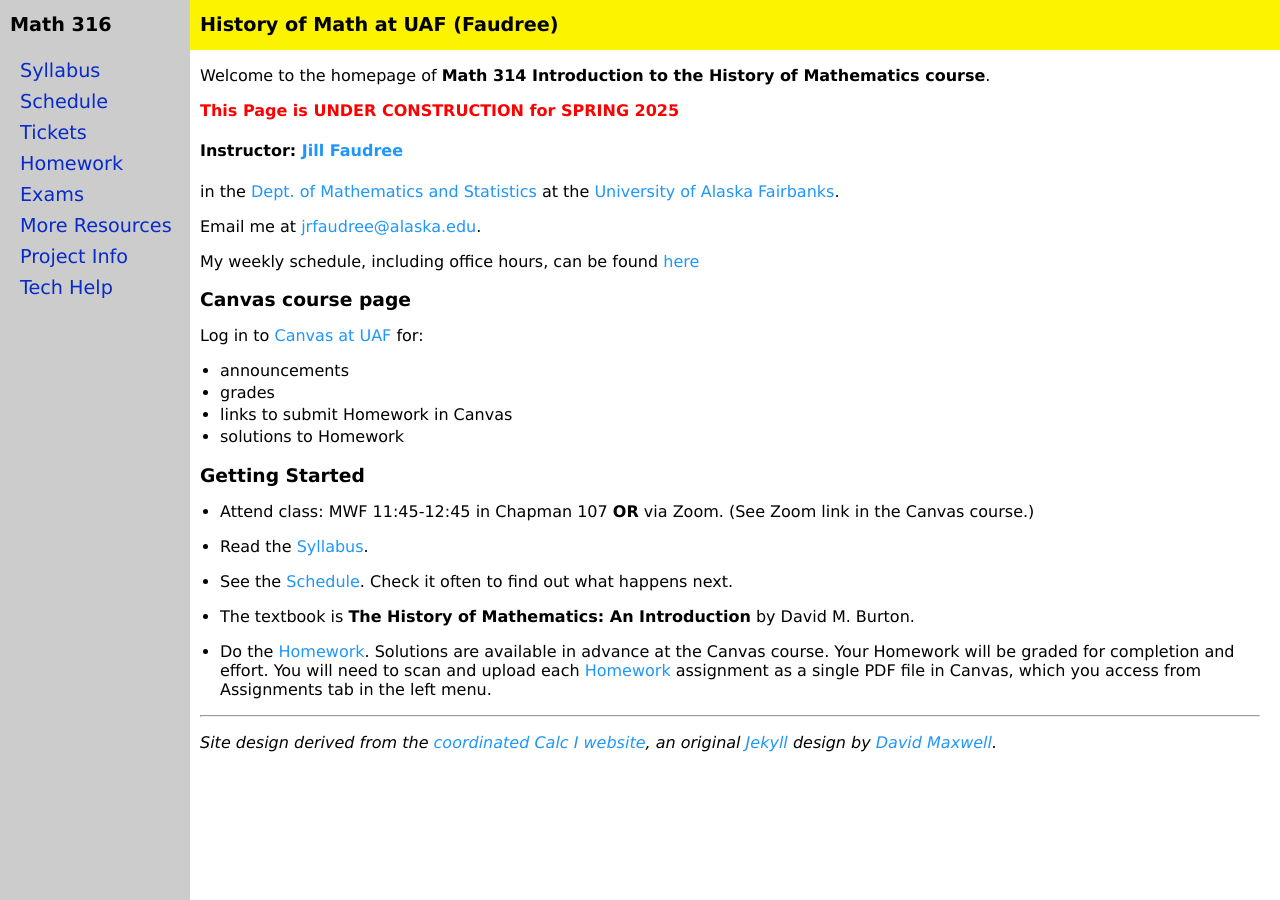
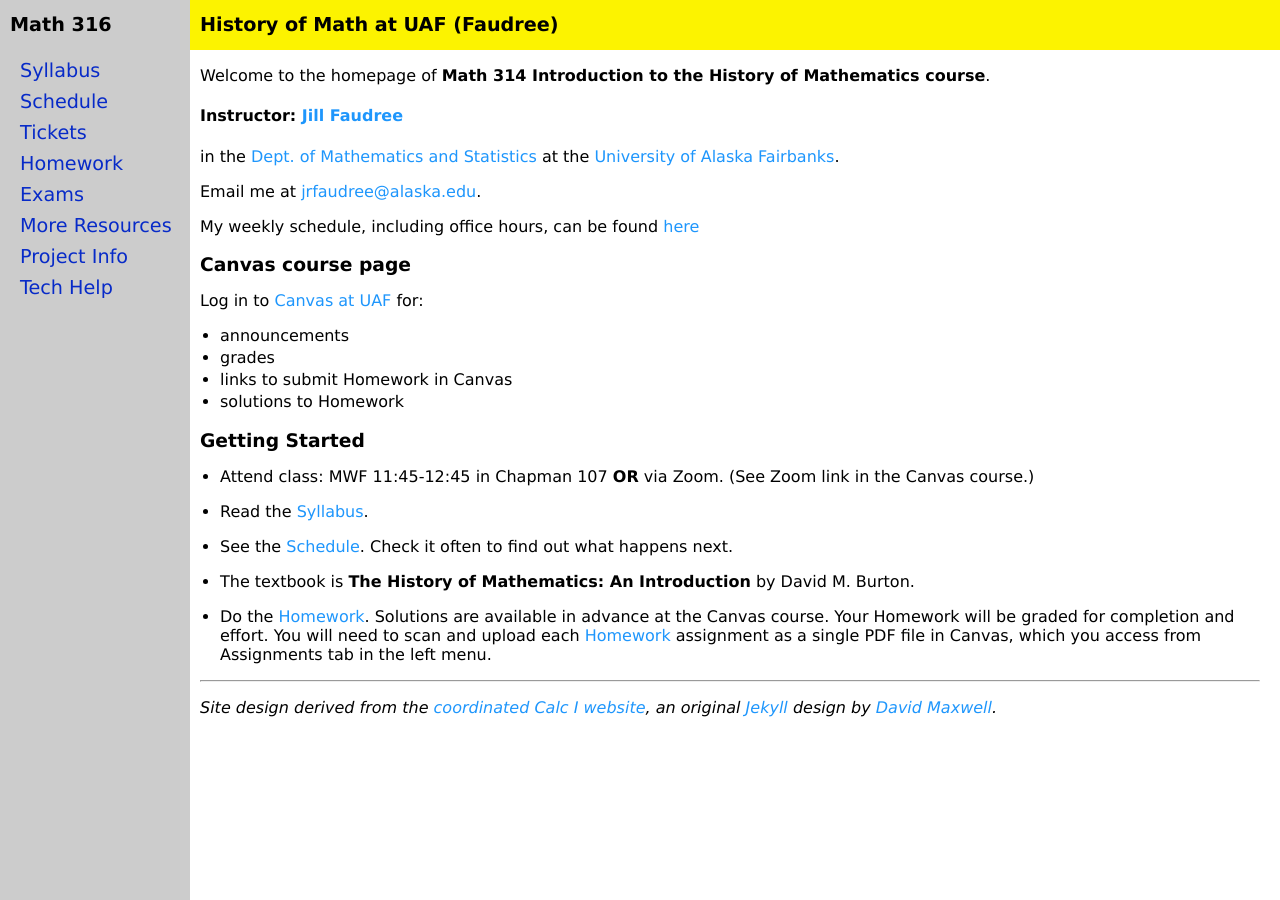
Before and after one commit to jrfaudree/HOM, a Jekyll site: the page built from index.md, in a window 1280 px wide. Built offline with Jekyll 4.4.1, drawn with Linux system fonts in a browser that asks for light colours; part of the change alters nothing that is shown.

Commit message:
Update index.md

```diff
--- a/index.md
+++ b/index.md
@@ -5,7 +5,7 @@ title: Faudree's Math 316 History of Math at UAF
 
 Welcome to the homepage of **Math 314 Introduction to the History of Mathematics course**.
 
-<span style="color:red">**This Page is UNDER CONSTRUCTION for SPRING 2025**</span>
+[comment]: <> ( <span style="color:red">**This Page is UNDER CONSTRUCTION for SPRING 2025**</span>)
 
 #### Instructor:  [Jill Faudree](http://jrfaudree.github.io/)
 
```
